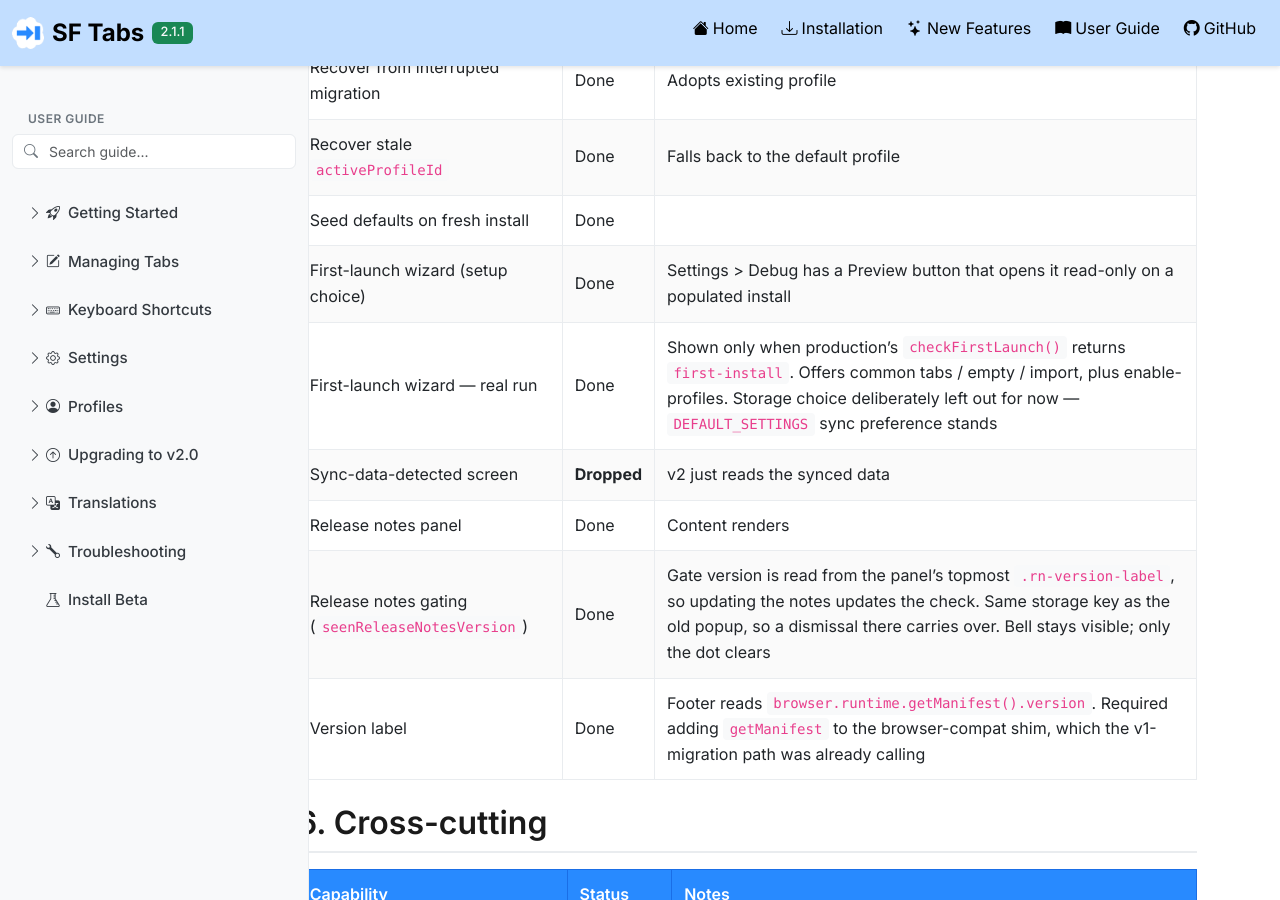
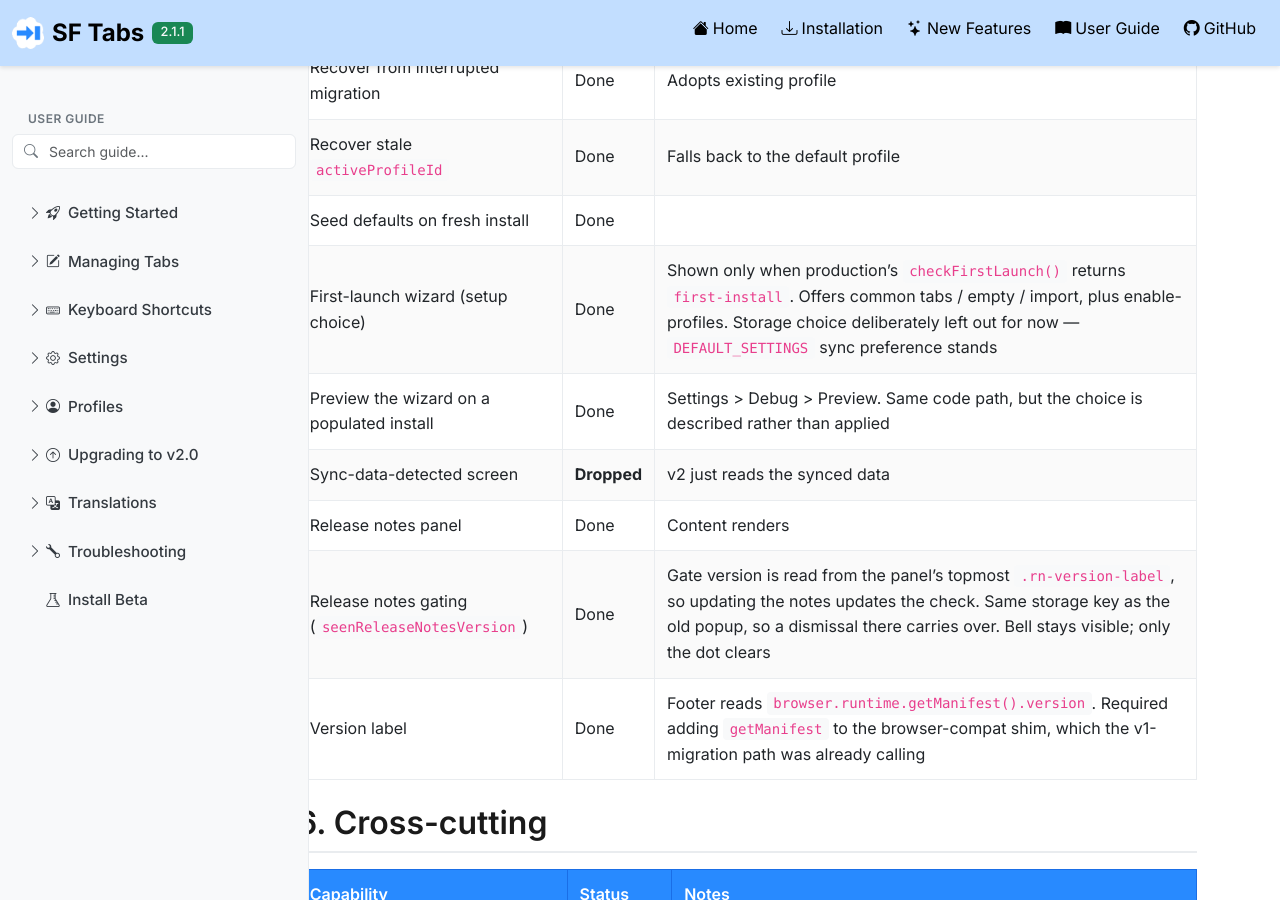
Before and after one commit to chrisrouse/sftabs, a Jekyll site: the page built from docs/ui-v2-parity.md, in a window 1280 px wide and 900 px high, scrolled down 3866 px. Built offline with Jekyll 4.4.1, drawn with Linux system fonts in a browser that asks for light colours; nearby versions of some CDN libraries; our own code applies the rules of GitHub Pages for plain Markdown files.

Commit message:
docs: untangle the wizard rows in the parity table

```diff
--- a/docs/ui-v2-parity.md
+++ b/docs/ui-v2-parity.md
@@ -86,8 +86,8 @@ All `DEFAULT_SETTINGS` keys are accounted for.
 | Recover from interrupted migration | Done | Adopts existing profile |
 | Recover stale `activeProfileId` | Done | Falls back to the default profile |
 | Seed defaults on fresh install | Done | |
-| First-launch wizard (setup choice) | Done | Settings > Debug has a Preview button that opens it read-only on a populated install |
-| First-launch wizard — real run | Done | Shown only when production's `checkFirstLaunch()` returns `first-install`. Offers common tabs / empty / import, plus enable-profiles. Storage choice deliberately left out for now — `DEFAULT_SETTINGS` sync preference stands |
+| First-launch wizard (setup choice) | Done | Shown only when production's `checkFirstLaunch()` returns `first-install`. Offers common tabs / empty / import, plus enable-profiles. Storage choice deliberately left out for now — `DEFAULT_SETTINGS` sync preference stands |
+| Preview the wizard on a populated install | Done | Settings > Debug > Preview. Same code path, but the choice is described rather than applied |
 | Sync-data-detected screen | **Dropped** | v2 just reads the synced data |
 | Release notes panel | Done | Content renders |
 | Release notes gating (`seenReleaseNotesVersion`) | Done | Gate version is read from the panel's topmost `.rn-version-label`, so updating the notes updates the check. Same storage key as the old popup, so a dismissal there carries over. Bell stays visible; only the dot clears |
```
